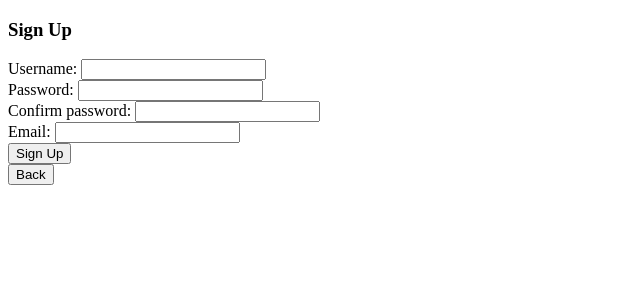
After one commit to Jamespeng622/SSfinal, a PHP site: page /signup.php in a window 1280 px wide. The commit adds this page. Shown: the top 300 px of the page, without its empty margins (0-640 px from the left). Run offline with PHP 8.4, Linux system fonts and the light colour scheme.

Commit message:
third commit

```diff
--- /dev/null
+++ b/Scripts/forgot.js
@@ -0,0 +1,5 @@
+var back = document.getElementById("back");
+
+back.addEventListener("click", function(){
+    window.location.href="/final/index.php";
+})
--- /dev/null
+++ b/Scripts/signup.js
@@ -0,0 +1,5 @@
+var back = document.getElementById("back");
+
+back.addEventListener("click", function(){
+    window.location.href="/final/index.php";
+})
--- /dev/null
+++ b/signup.php
@@ -0,0 +1,83 @@
+<!DOCTYPE html>
+<html>
+
+<head>
+    <meta charset="UTF-8">
+	<meta name="viewport" content="width=device-width, initial-scale=1.0">
+	<meta http-equiv="X-UA-Compatible" content="ie=edge">
+
+	<link rel="stylesheet" href="https://cdnjs.cloudflare.com/ajax/libs/font-awesome/4.7.0/css/font-awesome.css">
+	<link rel="stylesheet" href="https://use.fontawesome.com/releases/v5.7.2/css/all.css" integrity="sha384-fnmOCqbTlWIlj8LyTjo7mOUStjsKC4pOpQbqyi7RrhN7udi9RwhKkMHpvLbHG9Sr" crossorigin="anonymous">
+	<title>Forum</title>
+	<link rel="stylesheet" type="text/css" href="Styles/signup.css">
+</head>
+
+<body>
+    <div class="container">
+        <h3>Sign Up</h3>
+            <form method="post">
+                Username: <input class="in" type="text" name="username"/><br>
+                Password: <input class="in" type="password" name="password"/><br>
+                Confirm password: <input class="in" type="password" name="confirm"/><br>
+                Email: <input class="in" type="text" name="email"/><br>
+
+                <input type="submit" value="Sign Up"/>
+            </form>
+        <button id="back">Back</button>
+    </div>
+
+    <div>
+    <?php
+        $dbh = new PDO('mysql:host=softwarestudio.2y.idv.tw;dbname=s105030010', 's105030010', 'zxc123654');
+        $username = "0";
+        $password = "0";
+        $confirm = "";
+        $same = true;
+        $email = "";
+        $check = true;
+
+        if($_POST){
+            $check = true;
+            $username = $_POST["username"];
+            if($username === "" || $username === " "){
+                $check = false;
+            }
+
+            $password = $_POST["password"];
+            if($password === "" || $password === " "){
+                $check = false;
+            }
+
+            $confirm = $_POST["confirm"];
+            if($password === $confirm){
+                $same = true;
+            }else $same = false;
+
+            $email = $_POST["email"];
+            if($email === "" || $email === " "){
+                $check = false;
+            }
+        }
+
+        if($check === true && $same === true && $username !== ""&&
+        $password !== "" && $confirm !== "" && $email !== ""){
+            $new = "insert into final_user (username, password, email) values (?, ?, ?)";
+
+            $dbh->prepare($new)->execute(array($username, $password, $email));
+            $_POST = array();
+            echo 'success';
+        }else{
+            if($check == false){
+                $errmsg = "Invalid information!";
+                echo $errmsg;
+            }else if($same == false){
+                $errmsg = "Check password again!";
+                echo $errmsg;
+            }
+        }
+     ?>
+    </div>
+
+    <script type="text/javascript" src="Scripts/signup.js"></script>
+</body>
+</html>
```
Also changed, not shown: Scripts/index.js (added, +10 -0 lines), forgot.php (+6 -6 lines), index.php (+4 -4 lines), 1 other file.
